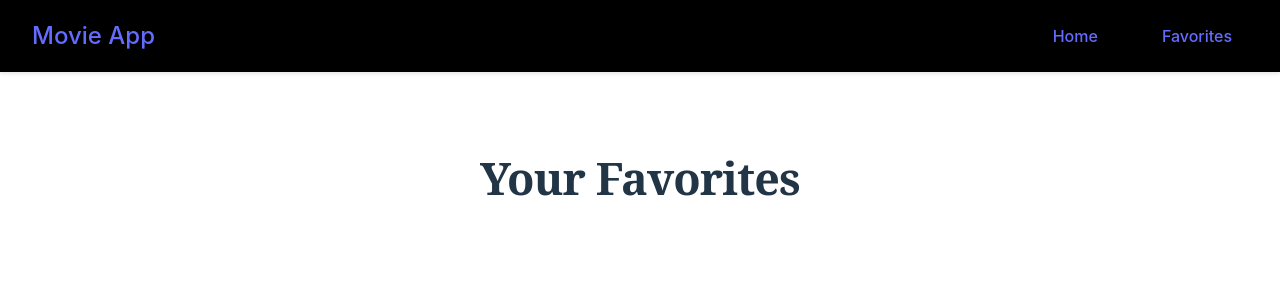
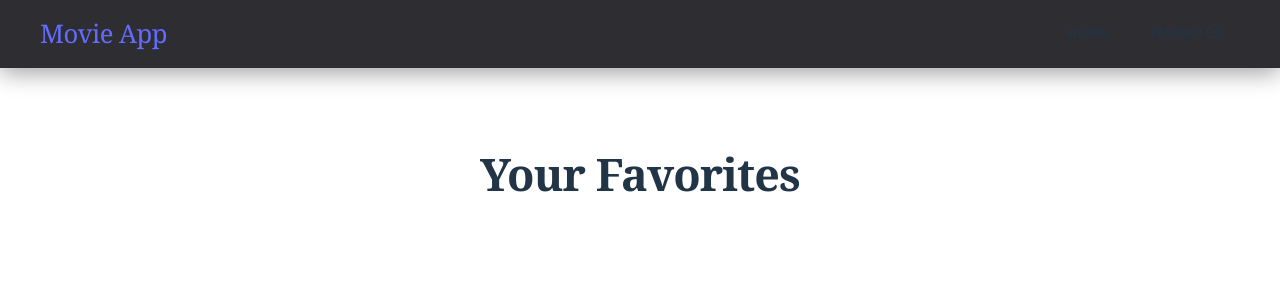
Before and after one commit to Tefix/REACT, a React (Vite) app: page /favorites in a window 1280 px wide. Shown: the top 300 px of the page. Built offline with nearby package versions, Linux system fonts and the light colour scheme.

Commit message:
Refactor Navbar styles for improved layout and design

```diff
--- a/src/css/Navbar.css
+++ b/src/css/Navbar.css
@@ -1,47 +1,86 @@
 .navbar {
-  background-color: #000000;
-  padding: 1rem 2rem;
+  position: sticky;
+  top: 0;
+  z-index: 100;
+  background-color: rgba(10, 10, 15, 0.85);
+  backdrop-filter: blur(16px) saturate(180%);
+  -webkit-backdrop-filter: blur(16px) saturate(180%);
+  padding: 0 2.5rem;
+  height: 68px;
   display: flex;
   justify-content: space-between;
   align-items: center;
-  box-shadow: 0 2px 4px rgba(0, 0, 0, 0.1);
+  border-bottom: 1px solid var(--border);
+  box-shadow: 0 1px 0 rgba(255,255,255,0.03), 0 4px 24px rgba(0,0,0,0.4);
 }
 
 .navbar-brand {
-  font-size: 1.5rem;
-  font-weight: bold;
+  font-family: 'Playfair Display', Georgia, serif;
+  font-size: 1.6rem;
+  font-weight: 900;
+  letter-spacing: -0.02em;
+  color: var(--text-primary);
+  position: relative;
+  display: flex;
+  align-items: center;
+  gap: 0.5rem;
+}
+
+.navbar-brand::after {
+  content: '';
+  display: inline-block;
+  width: 6px;
+  height: 6px;
+  border-radius: 50%;
+  background: var(--accent);
+  box-shadow: 0 0 8px var(--accent);
+  margin-left: 2px;
 }
 
 .navbar-links {
   display: flex;
-  gap: 2rem;
+  gap: 0.5rem;
+  align-items: center;
 }
 
 .nav-link {
-  font-size: 1rem;
-  padding: 0.5rem 1rem;
-  border-radius: 4px;
-  transition: background-color 0.2s;
+  font-size: 0.9rem;
+  font-weight: 500;
+  padding: 0.45rem 1.1rem;
+  border-radius: var(--radius-sm);
+  color: var(--text-secondary);
+  letter-spacing: 0.04em;
+  text-transform: uppercase;
+  font-size: 0.78rem;
+  transition: color 0.2s, background-color 0.2s;
+  position: relative;
 }
 
 .nav-link:hover {
-  background-color: rgba(255, 255, 255, 0.1);
+  color: var(--text-primary);
+  background-color: rgba(255, 255, 255, 0.05);
+}
+
+.nav-link.active {
+  color: var(--accent);
+  background-color: rgba(232, 23, 58, 0.1);
 }
 
 @media (max-width: 768px) {
   .navbar {
-    padding: 1rem;
+    padding: 0 1.25rem;
+    height: 58px;
   }
 
   .navbar-brand {
-    font-size: 1.2rem;
+    font-size: 1.3rem;
   }
 
   .navbar-links {
-    gap: 1rem;
+    gap: 0.25rem;
   }
 
   .nav-link {
-    padding: 0.5rem;
+    padding: 0.4rem 0.75rem;
   }
 }
```
